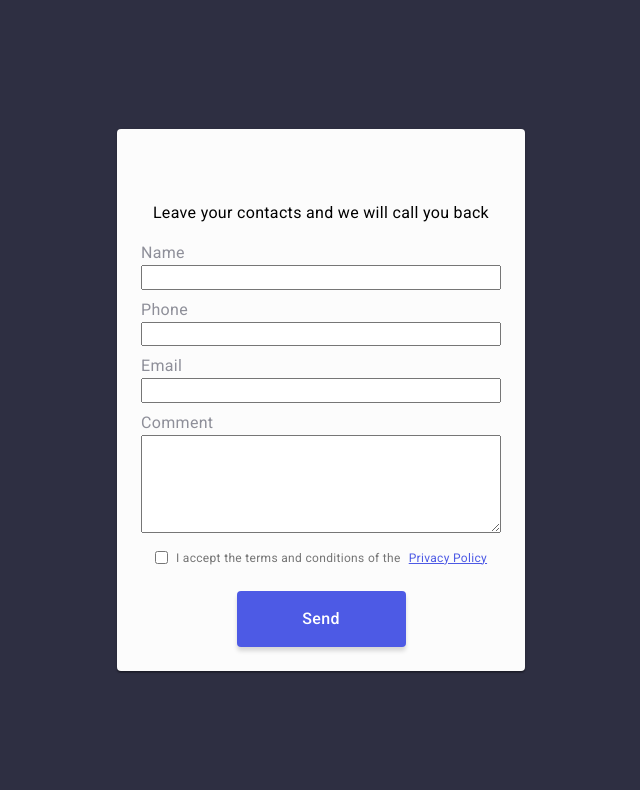
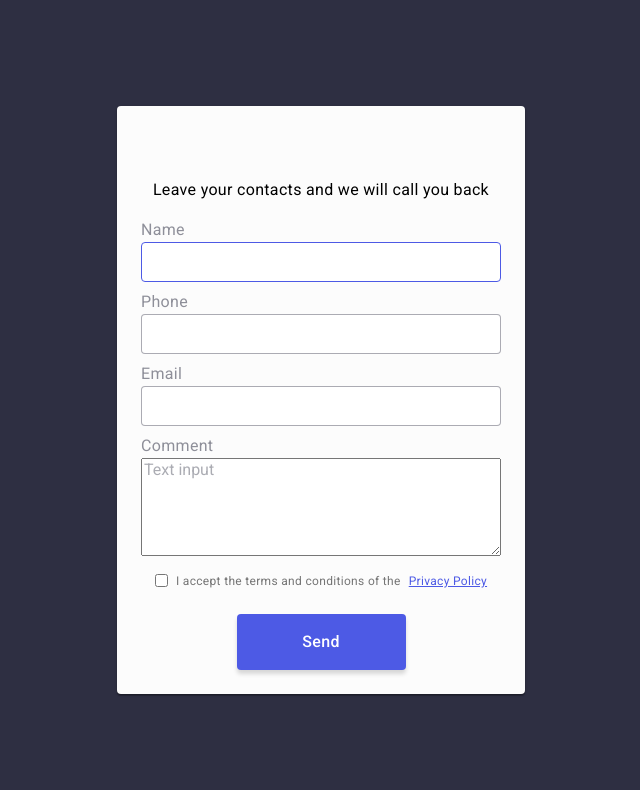
Before and after one commit to RocketReact/goit-markup-hw-05, a website built with Vite: page index.html in a window 1280 px wide. Shown: the top 790 px of the page, without its empty margins (319-959 px from the left). Built offline with nearby package versions, Linux system fonts and the light colour scheme.

Commit message:
input:active/focus bg, placeholder Comments form

```diff
--- a/css/style.css
+++ b/css/style.css
@@ -464,6 +464,7 @@ img {
     flex-direction: column;
     color: var(--middle-grey);
   }
+
   .modal-title {
     padding: 72px 24px 0 24px;
   }
@@ -473,6 +474,16 @@ img {
   .textarea-modal::placeholder {
     color: var(--grey-opacity-40);
     opacity: 1;
+  }
+  .input-modal {
+    height: 40px;
+    width: 100%;
+    border: 1px solid var(--grey-opacity-40);
+    border-radius: 4px;
+  }
+  .input-modal:active, .input-modal:focus {
+    outline: none;
+    border-color: var(--blue);
   }
   .btn-form {
     background-color: var(--blue);
@@ -486,6 +497,7 @@ img {
     font-weight: 500;
     color: var(--white);
     min-width: 169px;
+    cursor: pointer;
 
   }
 
--- a/index.html
+++ b/index.html
@@ -477,28 +477,35 @@
         <div class="inputs">
           <label class="input-label">
             Name
-            <input type="text" />
+            <input
+                    name="username"
+                    type="text"
+                    class="input-modal"
+                    required
+                    autofocus />
           </label>
 
           <label class="input-label">
             Phone
-            <input type="text" />
+            <input
+                    name="phone_number"
+                    type="tel"
+                    class="input-modal"
+                    required />
           </label>
 
           <label class="input-label">
             Email
-            <input type="text" />
+            <input
+                    name="email"
+                    type="email"
+                    class="input-modal"
+                    required />
           </label>
 
           <label class="input-label">
             Comment
-            <textarea
-              class="textarea-modal"
-              placeholder="Text input"
-              rows="5"
-              name="comment"
-            >
-            </textarea>
+            <textarea class="textarea-modal" placeholder="Text input" rows="5" name="comment"></textarea>
           </label>
         </div>
         <label class="checkbox-label">
```
Lines whose indentation alone changed are shown as unchanged.
